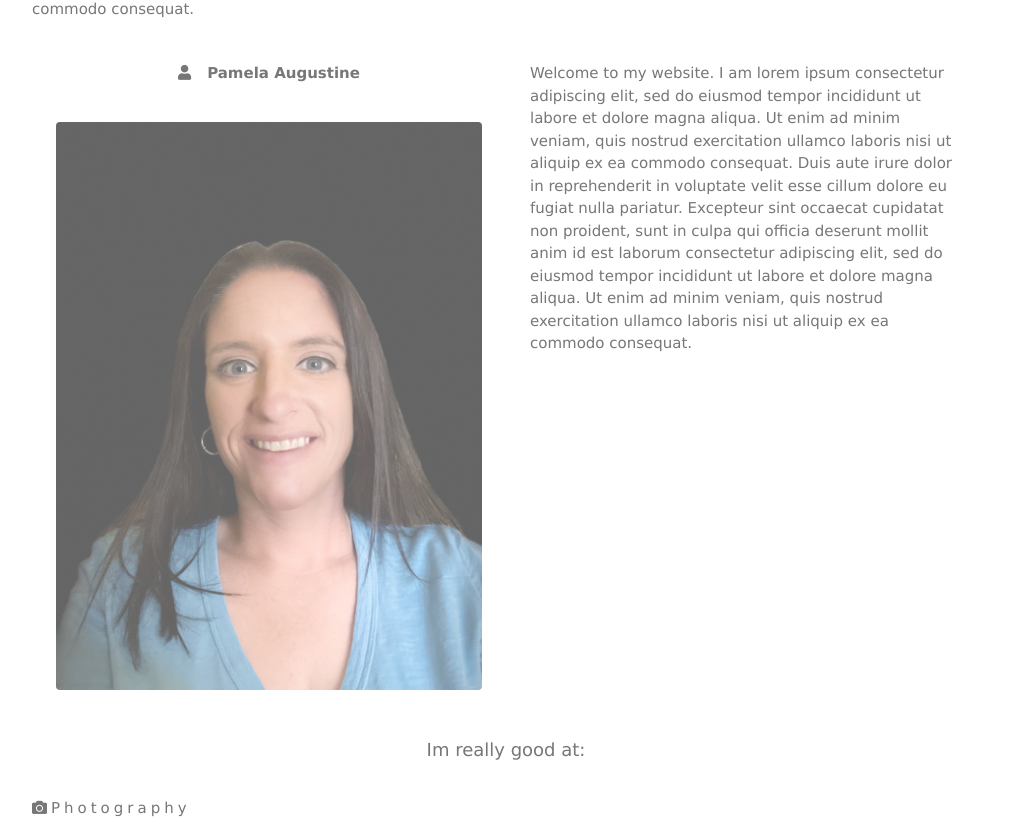
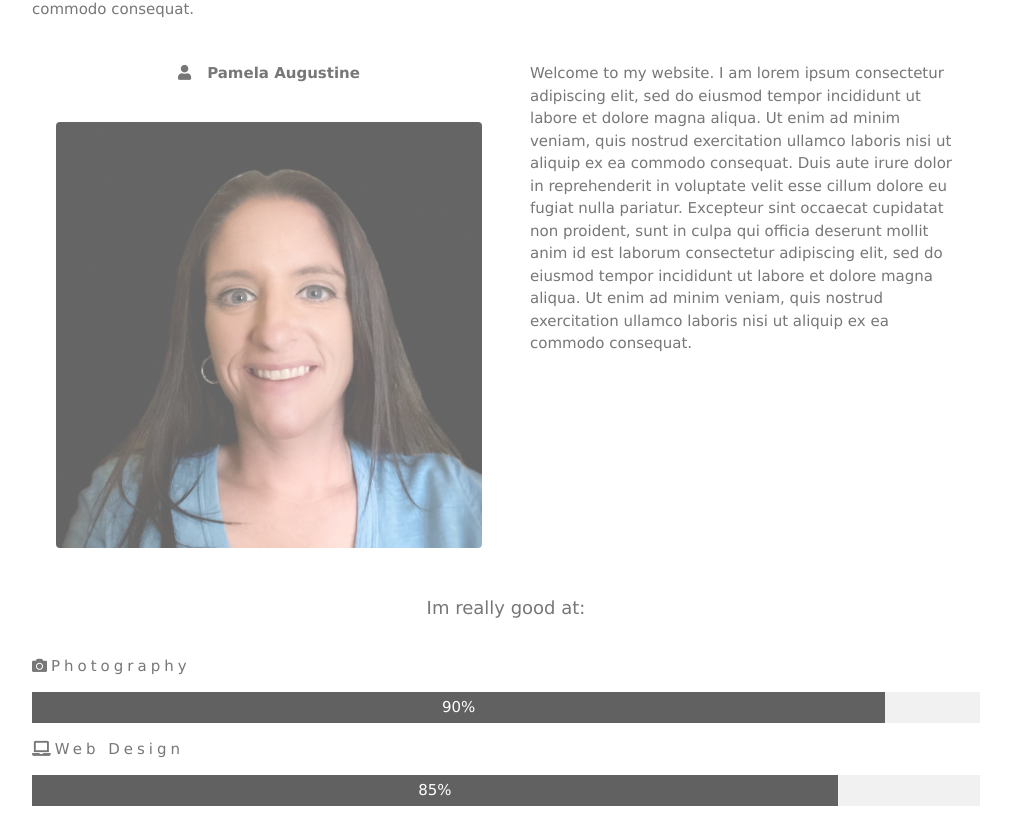
Before and after one commit to pamelaAugustine/portfolio, a React (Create React App) app: page / in a window 1280 px wide. Shown: the part 700-1523 px from the top of the page, without its empty margins (134-1145 px from the left). Built offline with nearby package versions, Linux system fonts and the light colour scheme.

Commit message:
update3d image

```diff
--- a/src/components/Main.jsx
+++ b/src/components/Main.jsx
@@ -100,7 +100,7 @@ const Main = () => {
             </p>
             <br />
             <img
-              src="./assets/images/pamelaAugustine11.jpg"
+              src="./assets/images/pamelaAugustine12.jpg"
               className="w3-round w3-image w3-opacity w3-hover-opacity-off"
               alt="portfolio"
               width="500"
```
Also changed, not shown: public/assets/images/pamelaAugustine11.jpg (deleted), public/assets/images/pamelaAugustine12.jpg (added).
